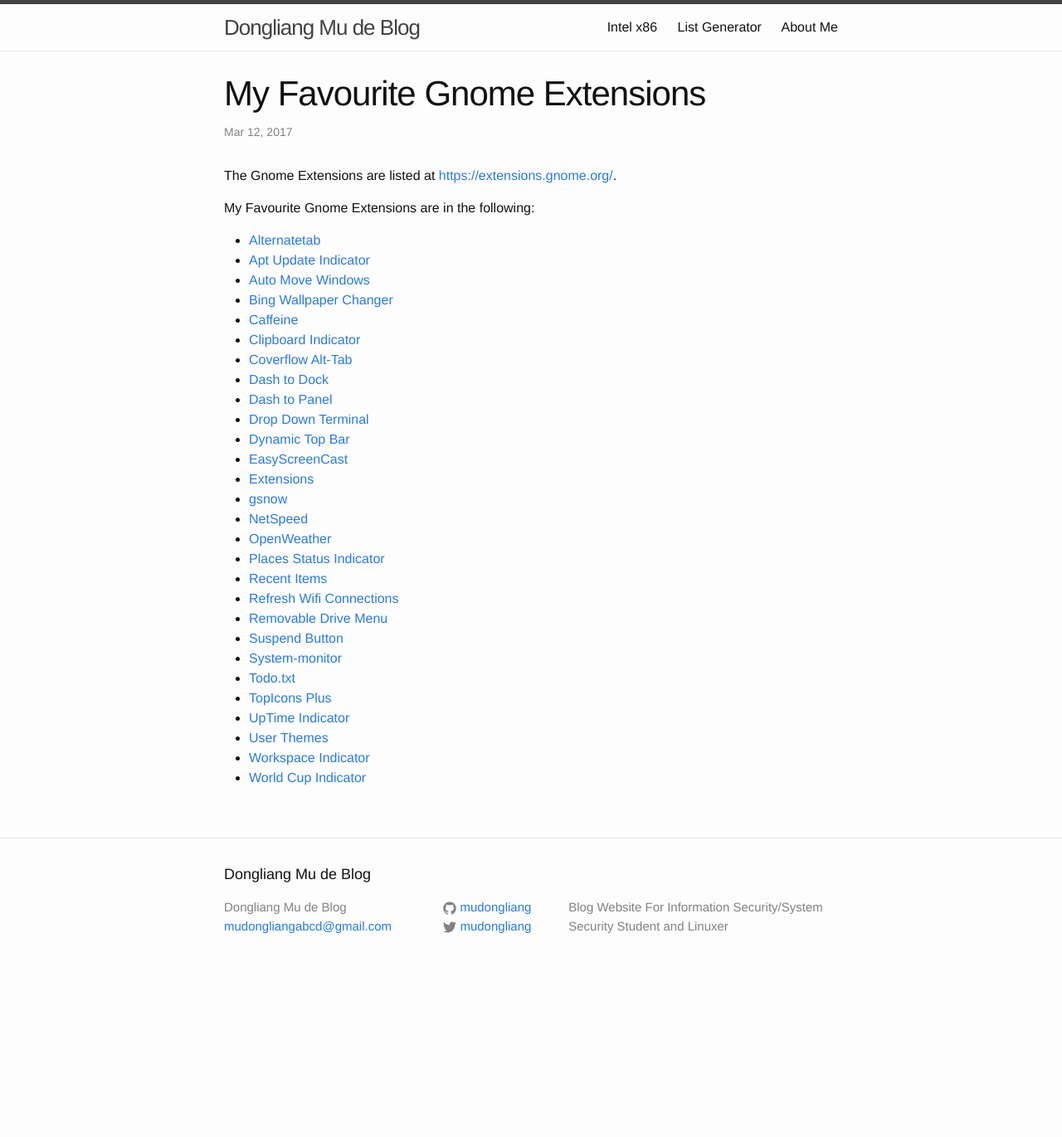
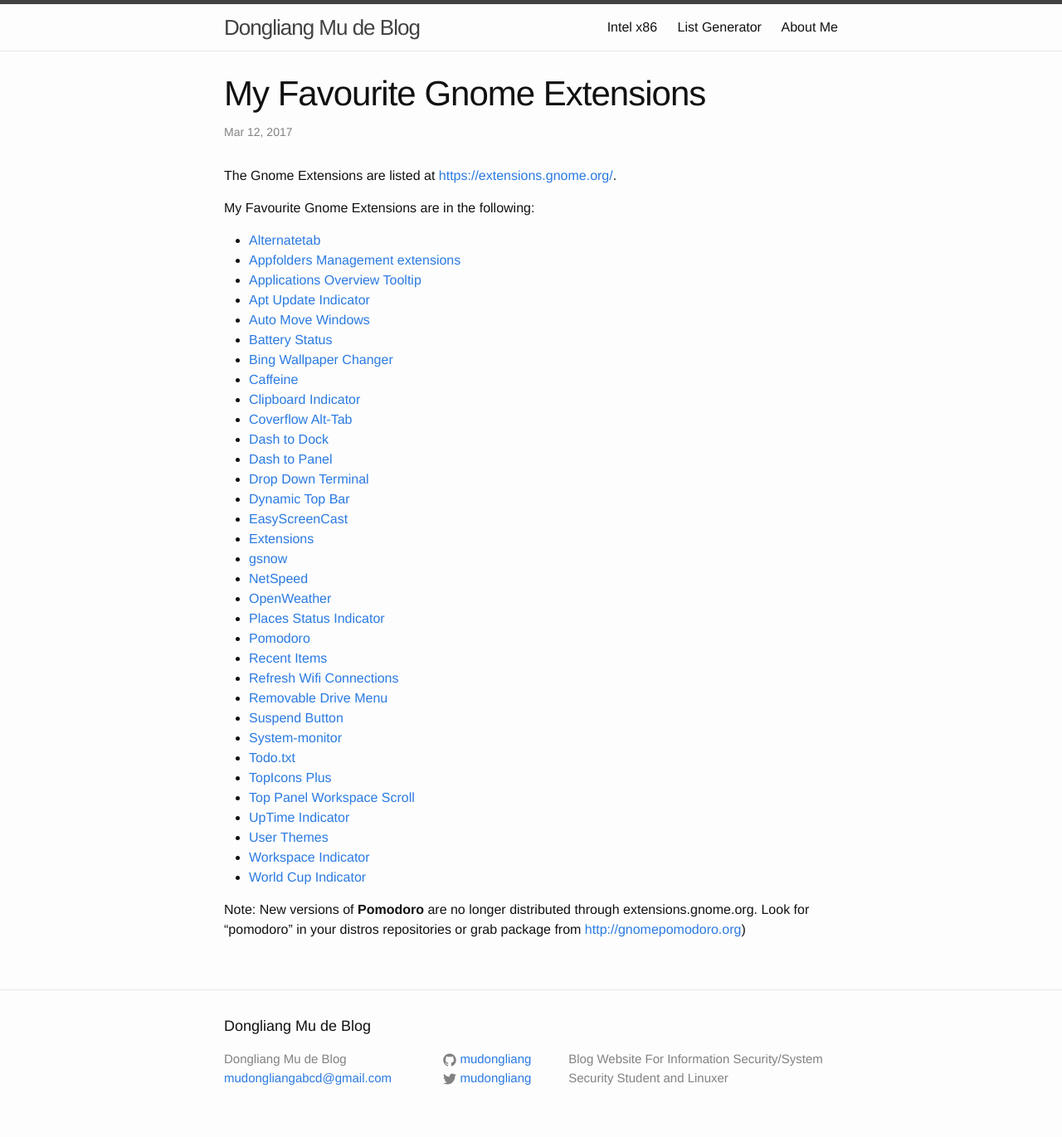
Before and after one commit to mudongliang/mudongliang.github.io, a Jekyll site: the page built from _posts/2017-03-12-my-favourite-gnome-extensions.md, in a window 1280 px wide. Shown: the whole page at 83% size. Built offline with Jekyll 4.4.1, drawn with Linux system fonts in a browser that asks for light colours; before the commit the page ends 1188 px from its top, so only the background shows below that.

Commit message:
add more interesting gnome extensions

```diff
--- a/_posts/2017-03-12-my-favourite-gnome-extensions.md
+++ b/_posts/2017-03-12-my-favourite-gnome-extensions.md
@@ -12,8 +12,11 @@
 My Favourite Gnome Extensions are in the following:
 
 - [Alternatetab](https://extensions.gnome.org/extension/15/alternatetab/)
+- [Appfolders Management extensions](https://extensions.gnome.org/extension/1217/appfolders-manager/)
+- [Applications Overview Tooltip](https://extensions.gnome.org/extension/1071/applications-overview-tooltip/)
 - [Apt Update Indicator](https://extensions.gnome.org/extension/1139/apt-update-indicator/)
 - [Auto Move Windows](https://extensions.gnome.org/extension/16/auto-move-windows/)
+- [Battery Status](https://extensions.gnome.org/extension/817/battery-status/)
 - [Bing Wallpaper Changer](https://extensions.gnome.org/extension/1262/bing-wallpaper-changer/)
 - [Caffeine](https://extensions.gnome.org/extension/517/caffeine/)
 - [Clipboard Indicator](https://extensions.gnome.org/extension/779/clipboard-indicator/)
@@ -28,6 +31,7 @@
 - [NetSpeed](https://extensions.gnome.org/extension/104/netspeed/)
 - [OpenWeather](https://extensions.gnome.org/extension/750/openweather/)
 - [Places Status Indicator](https://extensions.gnome.org/extension/8/places-status-indicator/)
+- [Pomodoro](https://extensions.gnome.org/extension/53/pomodoro/)
 - [Recent Items](https://extensions.gnome.org/extension/72/recent-items/)
 - [Refresh Wifi Connections](https://extensions.gnome.org/extension/905/refresh-wifi-connections/)
 - [Removable Drive Menu](https://extensions.gnome.org/extension/7/removable-drive-menu/)
@@ -35,7 +39,10 @@
 - [System-monitor](https://extensions.gnome.org/extension/120/system-monitor/)
 - [Todo.txt](https://extensions.gnome.org/extension/570/todotxt/)
 - [TopIcons Plus](https://extensions.gnome.org/extension/1031/topicons/)
+- [Top Panel Workspace Scroll](https://extensions.gnome.org/extension/701/top-panel-workspace-scroll/)
 - [UpTime Indicator](https://extensions.gnome.org/extension/508/uptime-indicator/)
 - [User Themes](https://extensions.gnome.org/extension/19/user-themes/)
 - [Workspace Indicator](https://extensions.gnome.org/extension/21/workspace-indicator/)
 - [World Cup Indicator](https://extensions.gnome.org/extension/1450/world-cup-indicator/)
+
+Note: New versions of **Pomodoro** are no longer distributed through extensions.gnome.org. Look for "pomodoro" in your distros repositories or grab package from <http://gnomepomodoro.org>)
```
